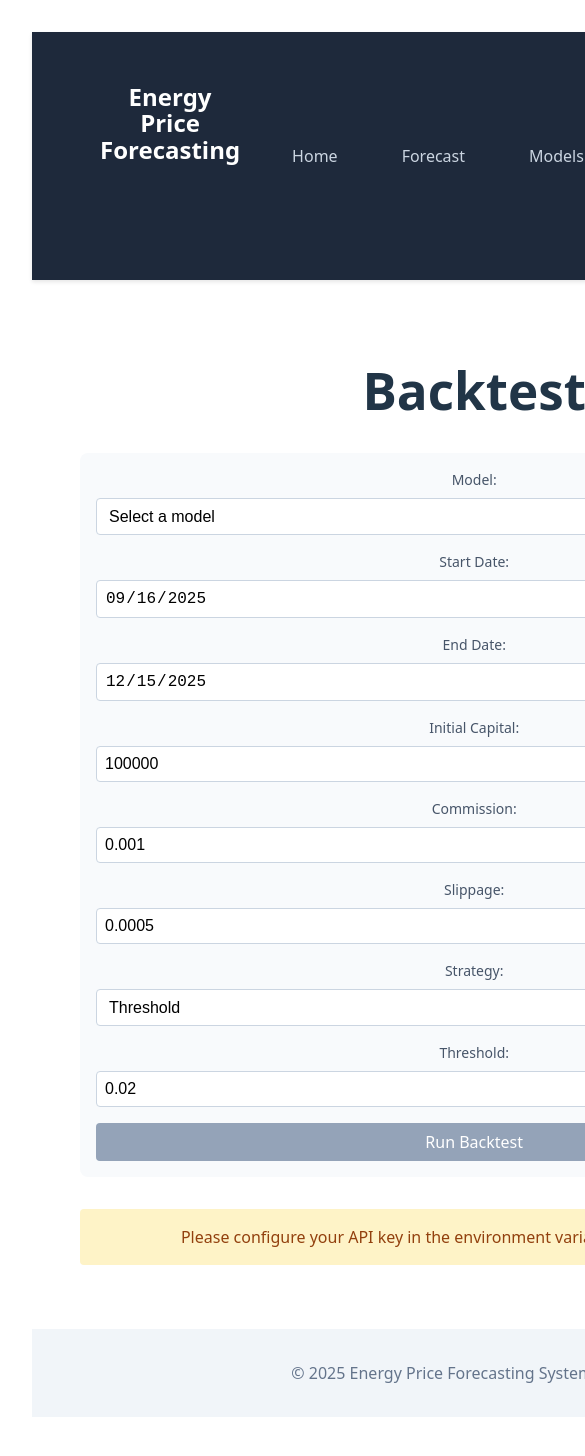
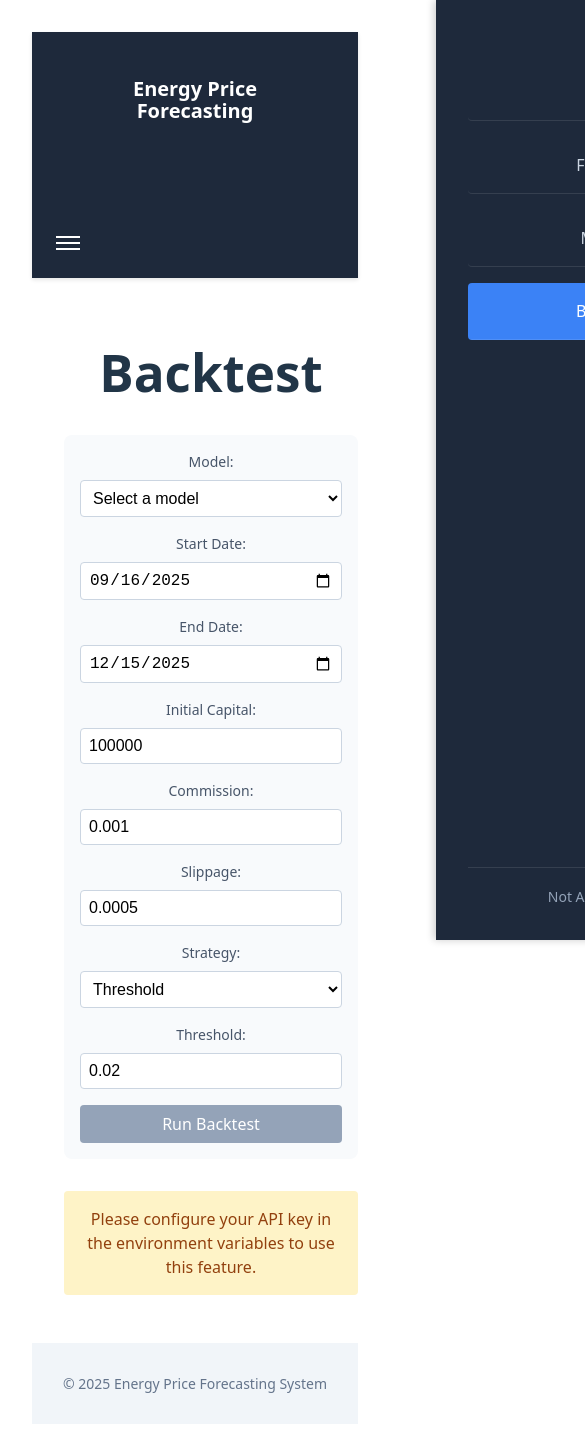
Before and after one commit to sreee2001/trading_fullstack_ai, a React (Vite) app in the folder src/energy-price-forecasting/dashboard/: page /backtest in a window 390 px wide. Shown: the top 1456 px of the page, 585 px wide, since content can reach past the window. Built offline with nearby package versions, Linux system fonts and the light colour scheme.

Commit message:
feat(epic5): Complete Feature 5.8 - Add hamburger menu to Layout component - Mobile navigation with slide-in menu - Responsive breakpoints for all components - Build successful

```diff
--- a/src/energy-price-forecasting/dashboard/src/components/Layout.css
+++ b/src/energy-price-forecasting/dashboard/src/components/Layout.css
@@ -19,12 +19,50 @@
   display: flex;
   justify-content: space-between;
   align-items: center;
+  position: relative;
 }
 
 .logo {
   font-size: 1.5rem;
   font-weight: bold;
   margin: 0;
+}
+
+.mobile-menu-toggle {
+  display: none;
+  background: none;
+  border: none;
+  cursor: pointer;
+  padding: 0.5rem;
+  z-index: 1001;
+}
+
+.hamburger {
+  display: flex;
+  flex-direction: column;
+  gap: 4px;
+  width: 24px;
+  height: 18px;
+}
+
+.hamburger span {
+  display: block;
+  width: 100%;
+  height: 2px;
+  background-color: white;
+  transition: all 0.3s ease;
+}
+
+.hamburger.open span:nth-child(1) {
+  transform: rotate(45deg) translate(5px, 5px);
+}
+
+.hamburger.open span:nth-child(2) {
+  opacity: 0;
+}
+
+.hamburger.open span:nth-child(3) {
+  transform: rotate(-45deg) translate(7px, -6px);
 }
 
 .nav {
@@ -75,6 +113,14 @@
   font-size: 0.875rem;
 }
 
+.mobile-header-actions {
+  display: none;
+}
+
+.mobile-menu-overlay {
+  display: none;
+}
+
 .main-content {
   flex: 1;
   max-width: 1200px;
@@ -90,3 +136,90 @@
   color: #64748b;
   margin-top: auto;
 }
+
+/* Tablet Styles (768px - 1024px) */
+@media (max-width: 1024px) {
+  .main-content {
+    padding: 1.5rem;
+  }
+}
+
+/* Mobile Styles (< 768px) */
+@media (max-width: 768px) {
+  .header {
+    padding: 1rem;
+  }
+
+  .header-content {
+    flex-wrap: wrap;
+  }
+
+  .logo {
+    font-size: 1.25rem;
+  }
+
+  .mobile-menu-toggle {
+    display: block;
+  }
+
+  .header-actions {
+    display: none;
+  }
+
+  .nav {
+    position: fixed;
+    top: 0;
+    right: -100%;
+    height: 100vh;
+    width: 280px;
+    background-color: #1e293b;
+    flex-direction: column;
+    padding: 4rem 2rem 2rem;
+    gap: 1rem;
+    transition: right 0.3s ease;
+    z-index: 1000;
+    box-shadow: -2px 0 8px rgba(0, 0, 0, 0.2);
+  }
+
+  .nav.open {
+    right: 0;
+  }
+
+  .nav-link {
+    padding: 1rem;
+    border-bottom: 1px solid rgba(255, 255, 255, 0.1);
+  }
+
+  .nav-link.active {
+    border-bottom: 1px solid rgba(255, 255, 255, 0.1);
+    border-left: 3px solid #3b82f6;
+    padding-left: calc(1rem - 3px);
+  }
+
+  .mobile-header-actions {
+    display: block;
+    margin-top: auto;
+    padding-top: 1rem;
+    border-top: 1px solid rgba(255, 255, 255, 0.1);
+  }
+
+  .mobile-menu-overlay {
+    display: block;
+    position: fixed;
+    top: 0;
+    left: 0;
+    width: 100%;
+    height: 100%;
+    background-color: rgba(0, 0, 0, 0.5);
+    z-index: 999;
+  }
+
+  .main-content {
+    padding: 1rem;
+  }
+
+  .footer {
+    padding: 1rem;
+    font-size: 0.875rem;
+  }
+}
--- a/src/energy-price-forecasting/dashboard/src/components/Layout.tsx
+++ b/src/energy-price-forecasting/dashboard/src/components/Layout.tsx
@@ -4,6 +4,7 @@
  * Main layout wrapper with navigation and header.
  */
 
+import { useState } from 'react';
 import type { ReactNode } from 'react';
 import { Link, useLocation } from 'react-router-dom';
 import { useApp } from '../context/AppContext';
@@ -16,39 +17,72 @@
 const Layout: React.FC<LayoutProps> = ({ children }) => {
   const location = useLocation();
   const { state, clearAuth } = useApp();
+  const [mobileMenuOpen, setMobileMenuOpen] = useState(false);
 
   const isActive = (path: string) => location.pathname === path;
+
+  const toggleMobileMenu = () => {
+    setMobileMenuOpen(!mobileMenuOpen);
+  };
+
+  const closeMobileMenu = () => {
+    setMobileMenuOpen(false);
+  };
 
   return (
     <div className="layout">
       <header className="header">
         <div className="header-content">
           <h1 className="logo">Energy Price Forecasting</h1>
-          <nav className="nav">
+          <button
+            className="mobile-menu-toggle"
+            onClick={toggleMobileMenu}
+            aria-label="Toggle menu"
+          >
+            <span className={`hamburger ${mobileMenuOpen ? 'open' : ''}`}>
+              <span></span>
+              <span></span>
+              <span></span>
+            </span>
+          </button>
+          <nav className={`nav ${mobileMenuOpen ? 'open' : ''}`}>
             <Link
               to="/"
               className={`nav-link ${isActive('/') ? 'active' : ''}`}
+              onClick={closeMobileMenu}
             >
               Home
             </Link>
             <Link
               to="/forecast"
               className={`nav-link ${isActive('/forecast') ? 'active' : ''}`}
+              onClick={closeMobileMenu}
             >
               Forecast
             </Link>
             <Link
               to="/models"
               className={`nav-link ${isActive('/models') ? 'active' : ''}`}
+              onClick={closeMobileMenu}
             >
               Models
             </Link>
             <Link
               to="/backtest"
               className={`nav-link ${isActive('/backtest') ? 'active' : ''}`}
+              onClick={closeMobileMenu}
             >
               Backtest
             </Link>
+            <div className="mobile-header-actions">
+              {state.isAuthenticated ? (
+                <button onClick={() => { clearAuth(); closeMobileMenu(); }} className="btn-secondary">
+                  Logout
+                </button>
+              ) : (
+                <span className="auth-status">Not Authenticated</span>
+              )}
+            </div>
           </nav>
           <div className="header-actions">
             {state.isAuthenticated ? (
@@ -61,6 +95,7 @@
           </div>
         </div>
       </header>
+      {mobileMenuOpen && <div className="mobile-menu-overlay" onClick={closeMobileMenu} />}
       <main className="main-content">{children}</main>
       <footer className="footer">
         <p>&copy; 2025 Energy Price Forecasting System</p>
--- a/src/energy-price-forecasting/dashboard/src/pages/Forecast.css
+++ b/src/energy-price-forecasting/dashboard/src/pages/Forecast.css
@@ -130,3 +130,20 @@
 .historical-section {
   margin-top: 2rem;
 }
+
+/* Responsive adjustments */
+@media (max-width: 768px) {
+  .forecast-controls {
+    flex-direction: column;
+  }
+
+  .chart-toggle {
+    flex-direction: column;
+    align-items: stretch;
+  }
+
+  .chart-toggle button,
+  .chart-toggle .checkbox-label {
+    width: 100%;
+  }
+}
```
